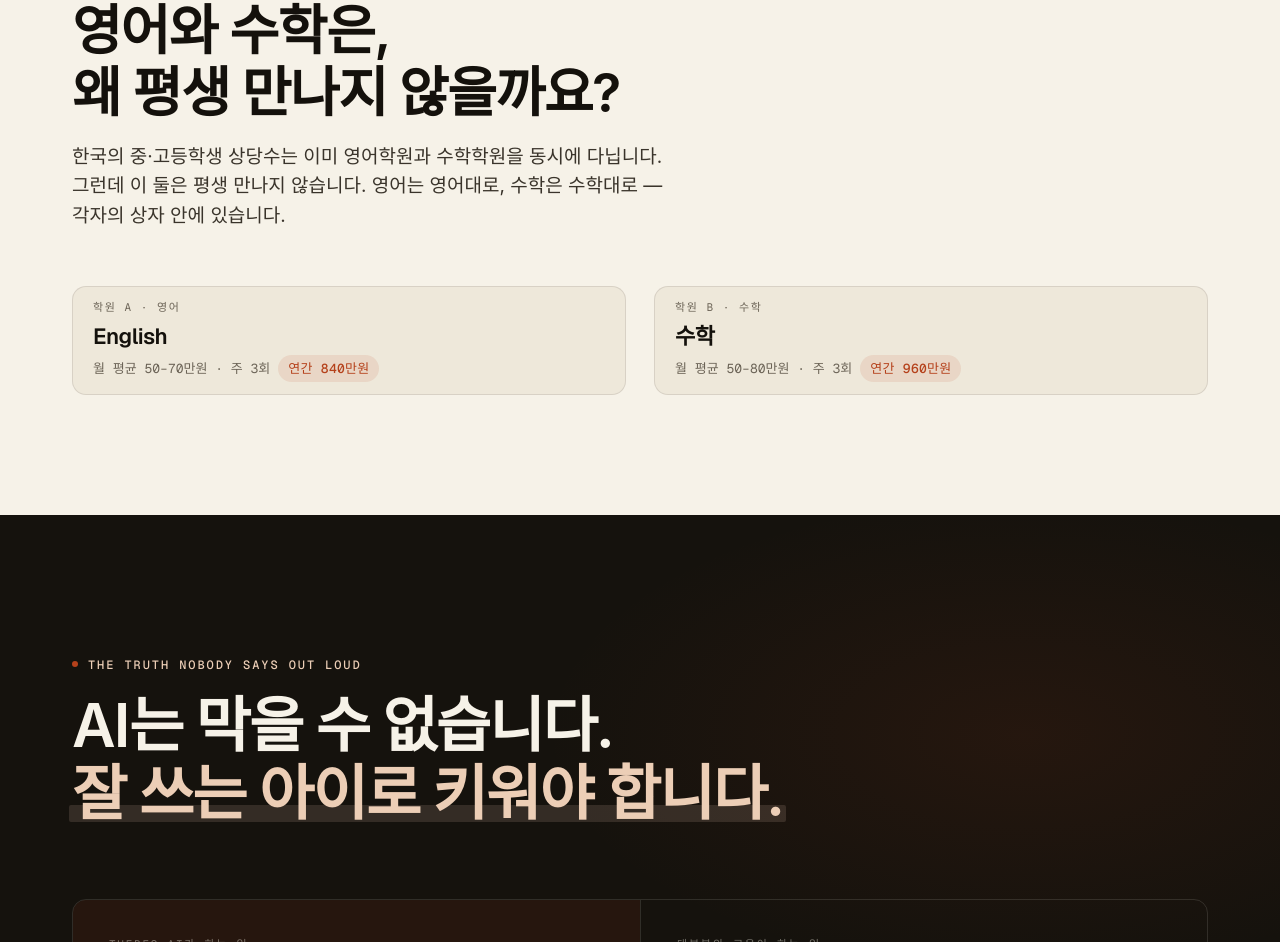
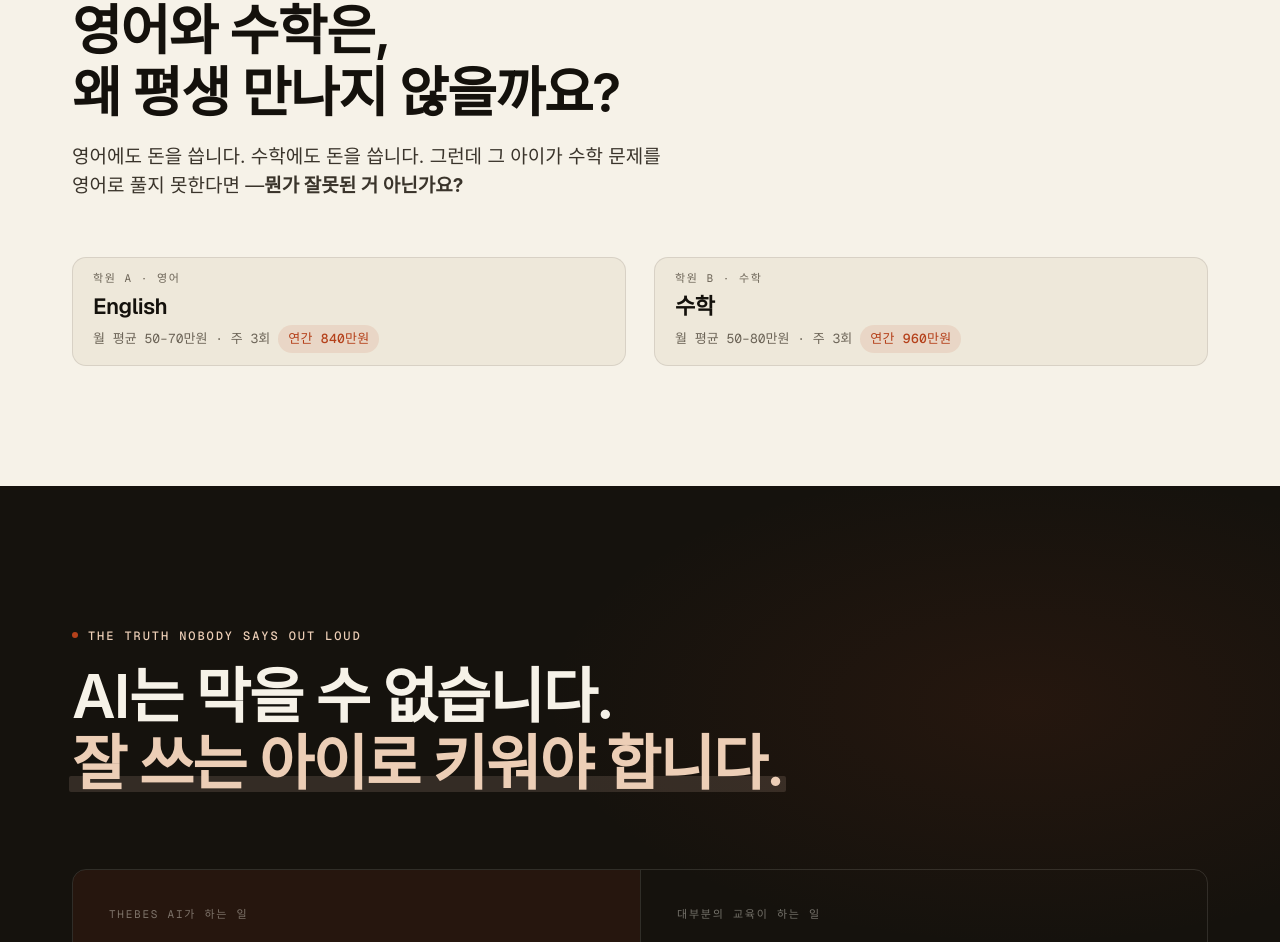
Before and after one commit to jensenjunseon-arch/thebes, a Next.js app: page / in a window 1280 px wide. Shown: the part 1746-2688 px from the top of the page. Built offline with nearby package versions, Linux system fonts and the light colour scheme; a web font is replaced by a local one.

Commit message:
feat(landing): sharpen two-schools lede — 돈 따로 쓰고 섞지 못한다면

```diff
--- a/app/page.tsx
+++ b/app/page.tsx
@@ -159,9 +159,9 @@ export default function LandingPage() {
               왜 평생 만나지 않을까요?
             </h2>
             <p className="lede">
-              한국의 중·고등학생 상당수는 이미 영어학원과 수학학원을 동시에 다닙니다.
-              그런데 이 둘은 평생 만나지 않습니다.
-              영어는 영어대로, 수학은 수학대로 — 각자의 상자 안에 있습니다.
+              영어에도 돈을 씁니다. 수학에도 돈을 씁니다.
+              그런데 그 아이가 수학 문제를 영어로 풀지 못한다면 —
+              <b>뭔가 잘못된 거 아닌가요?</b>
             </p>
           </div>
           <div className="lp-two-grid">
```
